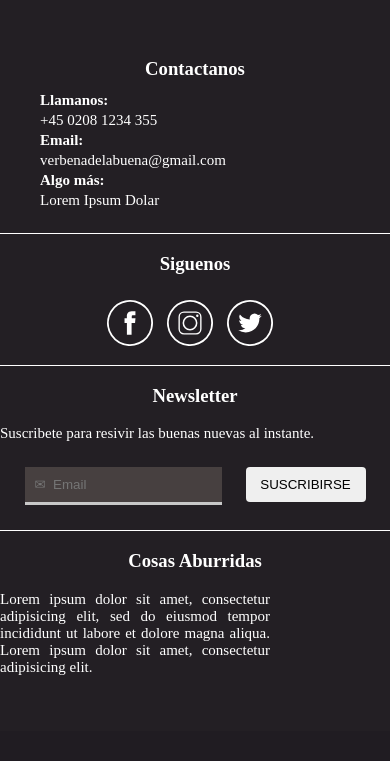
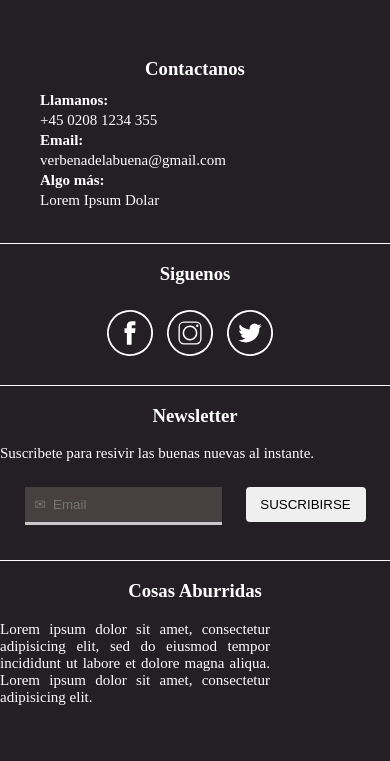
Before and after one commit to itsrenenvt/verbena, a PHP site: page / in a window 390 px wide. Shown: the part 2287-3048 px from the top of the page. Before the commit the page ends 2962 px from the top, so only its background shows below. Run offline with PHP 8.4, Linux system fonts and the light colour scheme.

Commit message:
se corrigió estilo.

```diff
--- a/css/style.css
+++ b/css/style.css
@@ -204,7 +204,7 @@ ul.menu_ul img{
 		border-top: none;
 		border-left: none;
 		border-right: none;
-		padding-bottom: 15px;
+		padding-bottom: 25px;
 	}
 
 	.foot_tres form{
```
